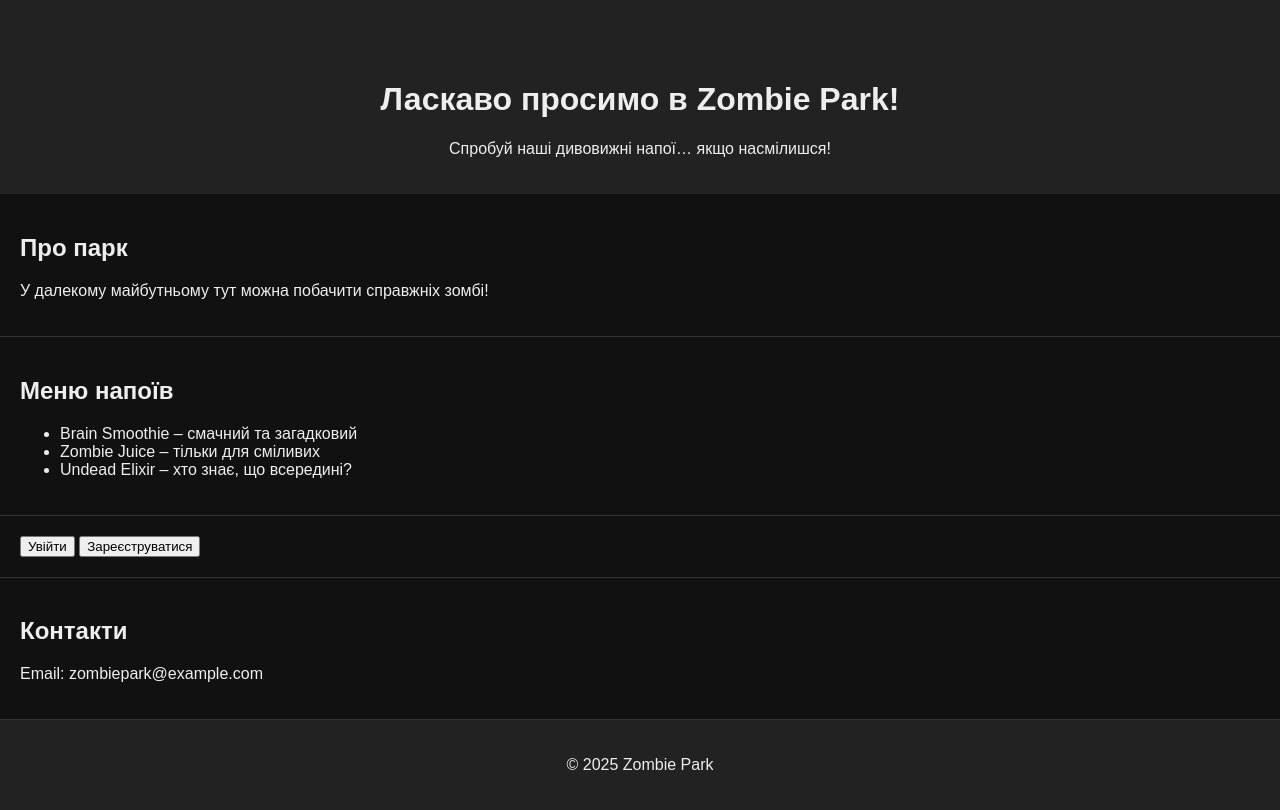
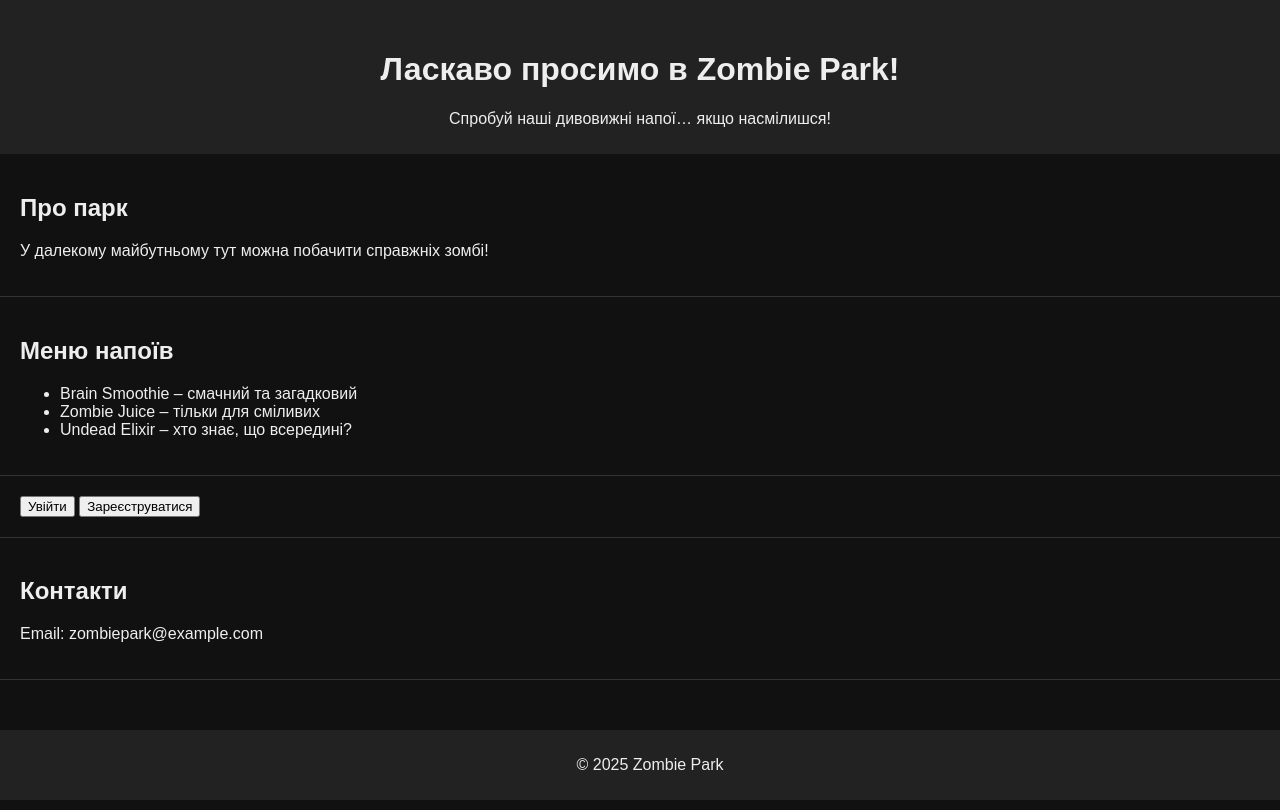
Before and after one commit to IgorDykun/ZombieParkRepository, a Flask app: page / in a window 1280 px wide. Run offline with Flask 3, Linux system fonts and the light colour scheme.

Commit message:
fix(style): Fixed footer position, changed header and footer padding to 10px.

```diff
--- a/static/css/style.css
+++ b/static/css/style.css
@@ -9,7 +9,14 @@
 header, footer {
     background-color: #222;
     text-align: center;
-    padding: 20px;
+    padding: 10px;
+}
+
+footer {
+    position: fixed;
+    bottom: 0;
+    left: 0;
+    width: 100%;
 }
 
 section {
```
